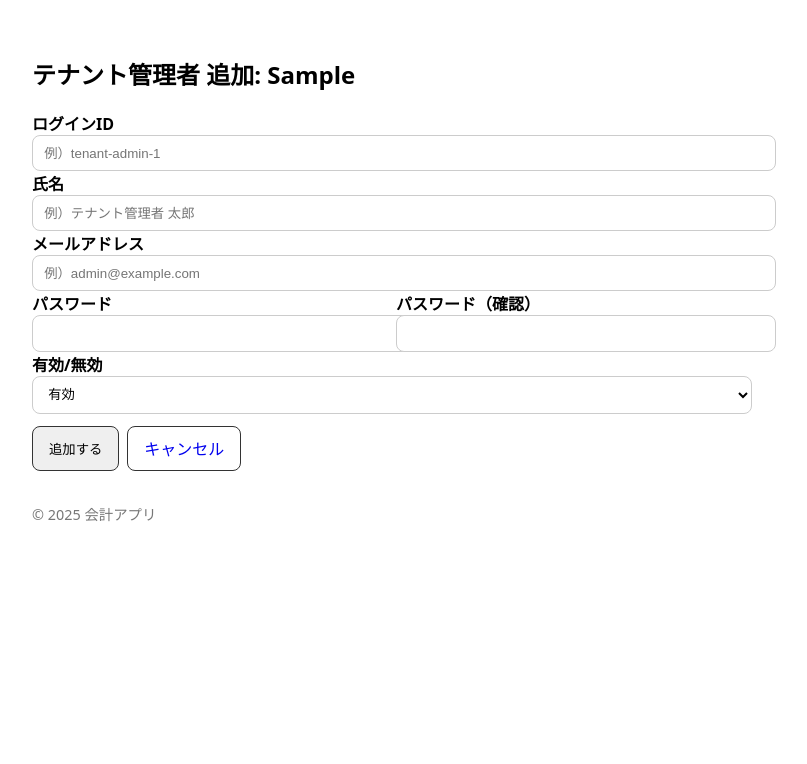
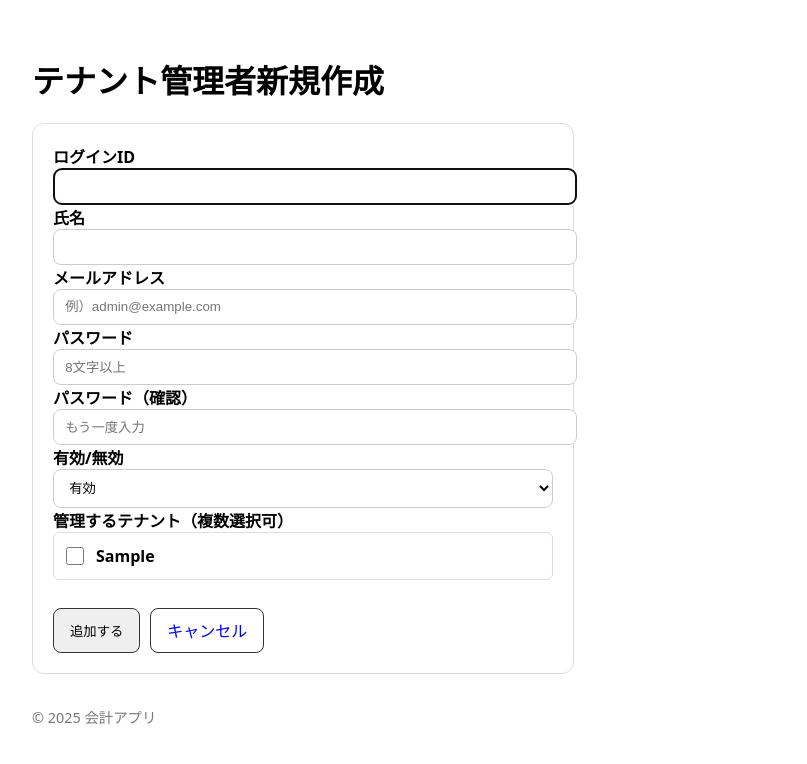
Before and after one commit to system-asayama/property-management-app, a Flask app: template app/templates/sys_tenant_admin_new.html in a window 1280 px wide. Shown: the top 764 px of the page, without its empty margins (248-1055 px from the left). Run offline with Flask 3, Linux system fonts and the light colour scheme; the template is opened without the code that fills it: most values are stand-ins (such as "Sample title", 1, 10 or a date in 2020).

Commit message:
テナント管理者追加画面を複数テナント選択対応に変更

```diff
--- a/app/templates/sys_tenant_admin_new.html
+++ b/app/templates/sys_tenant_admin_new.html
@@ -1,42 +1,74 @@
 {% extends "base.html" %}
+{% block title %}テナント管理者新規作成{% endblock %}
 {% block content %}
-<h2>テナント管理者 追加: {{ tenant.名称 }}</h2>
+<h1>テナント管理者新規作成</h1>
+<form method="post">
+  <div class="card" style="max-width:500px">
+    <div class="row">
+      <label for="login_id">ログインID</label>
+      <input id="login_id" name="login_id" type="text" required autofocus>
+    </div>
 
-<form method="post">
-  {# CSRF を導入済みなら有効化 #}
-  {# <input type="hidden" name="csrf_token" value="{{ get_csrf() }}"> #}
+    <div class="row">
+      <label for="name">氏名</label>
+      <input id="name" name="name" type="text" required>
+    </div>
 
-  <label>ログインID
-    <input type="text" name="login_id" required placeholder="例）tenant-admin-1">
-  </label>
+    <div class="row">
+      <label for="email">メールアドレス</label>
+      <input id="email" name="email" type="email" placeholder="例）admin@example.com">
+    </div>
 
-  <label>氏名
-    <input type="text" name="name" required placeholder="例）テナント管理者 太郎">
-  </label>
+    <div class="row">
+      <label for="password">パスワード</label>
+      <input id="password" name="password" type="password" required minlength="8" placeholder="8文字以上">
+    </div>
 
-  <label>メールアドレス
-    <input type="email" name="email" placeholder="例）admin@example.com">
-  </label>
+    <div class="row">
+      <label for="password_confirm">パスワード（確認）</label>
+      <input id="password_confirm" name="password_confirm" type="password" required minlength="8" placeholder="もう一度入力">
+    </div>
 
-  <div style="display:flex; gap:8px; flex-wrap:wrap;">
-    <label style="flex:1 1 200px;">パスワード
-      <input type="password" name="password" required minlength="8">
-    </label>
-    <label style="flex:1 1 200px;">パスワード（確認）
-      <input type="password" name="password_confirm" required minlength="8">
-    </label>
-  </div>
+    <div class="row">
+      <label for="active">有効/無効</label>
+      <select id="active" name="active">
+        <option value="1" selected>有効</option>
+        <option value="0">無効</option>
+      </select>
+    </div>
 
-  <label>有効/無効
-    <select name="active">
-      <option value="1" selected>有効</option>
-      <option value="0">無効</option>
-    </select>
-  </label>
+    <div class="row">
+      <label style="font-weight:bold">管理するテナント（複数選択可）</label>
+      {% if tenants %}
+        <div style="max-height:200px;overflow-y:auto">
+          {% for tenant in tenants %}
+          {% if from_tenant_id and tenant.id == from_tenant_id %}
+          <div style="border:1px solid #ddd;border-radius:6px;padding:12px;margin-bottom:8px;background:#f5f5f5;cursor:not-allowed;opacity:0.7">
+            <label style="display:flex;align-items:center;cursor:not-allowed;margin:0">
+              <input type="checkbox" name="tenant_ids" value="{{ tenant.id }}" checked disabled style="margin:0 12px 0 0;width:18px;height:18px;flex-shrink:0">
+              <span style="flex:1">{{ tenant.名称 }} <small style="color:#666">(作成元)</small></span>
+            </label>
+            <input type="hidden" name="tenant_ids" value="{{ tenant.id }}">
+          </div>
+          {% else %}
+          <div style="border:1px solid #ddd;border-radius:6px;padding:12px;margin-bottom:8px;background:white;cursor:pointer;transition:all 0.2s" onmouseover="this.style.background='#f9f9f9';this.style.borderColor='#999'" onmouseout="this.style.background='white';this.style.borderColor='#ddd'">
+            <label style="display:flex;align-items:center;cursor:pointer;margin:0">
+              <input type="checkbox" name="tenant_ids" value="{{ tenant.id }}" style="margin:0 12px 0 0;width:18px;height:18px;flex-shrink:0">
+              <span style="flex:1">{{ tenant.名称 }}</span>
+            </label>
+          </div>
+          {% endif %}
+          {% endfor %}
+        </div>
+      {% else %}
+        <p style="color:#999">テナントが登録されていません。</p>
+      {% endif %}
+    </div>
 
-  <div class="actions" style="margin-top:12px; display:flex; gap:8px;">
-    <button class="btn" type="submit">追加する</button>
-    <a class="btn sub" href="{{ url_for('system_admin.tenant_admins', tid=tenant.id) }}">キャンセル</a>
+    <div class="actions" style="margin-top:20px; display:flex; gap:10px">
+      <button class="btn" type="submit" {% if not tenants %}disabled{% endif %}>追加する</button>
+      <a class="btn sub" href="{{ url_for('system_admin.tenant_admins', tid=from_tenant_id) }}">キャンセル</a>
+    </div>
   </div>
 </form>
 {% endblock %}
```
Also changed, not shown: app/blueprints/system_admin.py (+33 -14 lines).
